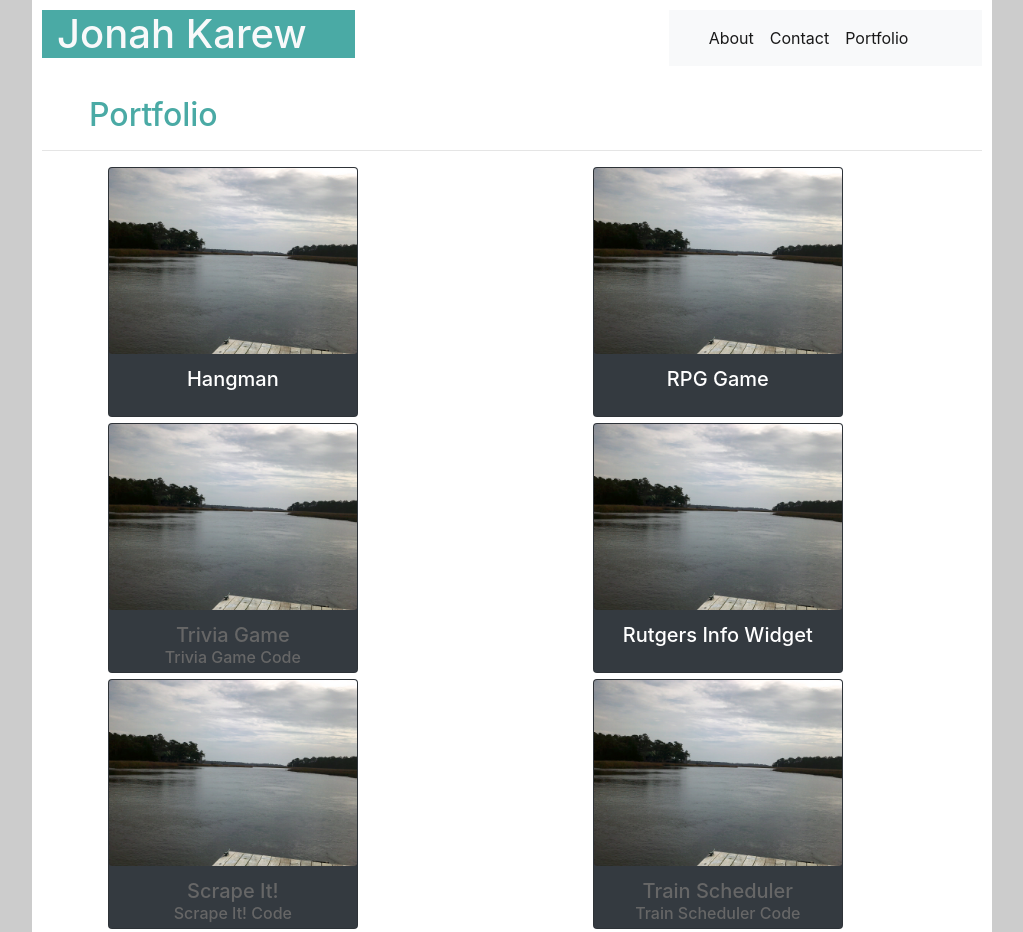
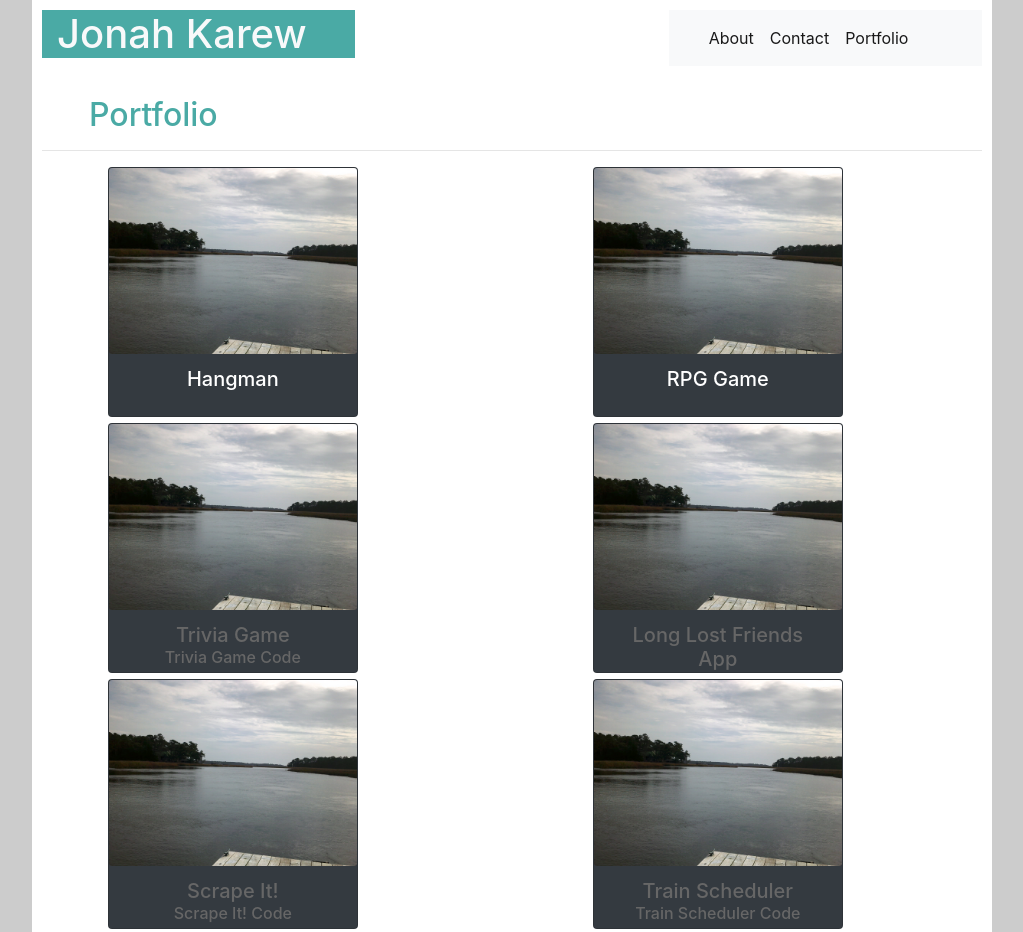
Before and after one commit to Jonahkarew/Bootstrap-Portfolio, a plain HTML site: page portfolio.html in a window 1280 px wide. Shown: the top 932 px of the page, without its empty margins (128-1151 px from the left). Drawn offline with nearby package versions, Linux system fonts and the light colour scheme.

Commit message:
updated with project 2 link

```diff
--- a/portfolio.html
+++ b/portfolio.html
@@ -98,7 +98,7 @@
           <div class="card bg-dark text-white row portfolio-image card-row">
             <img class="card-img" src="assets/images/DSCF0019.JPG" alt="Card image">
             <div class="card-img-overlay">
-              <h5 class="card-title">Rutgers Info Widget</h5>
+              <h5 class="card-title"><a href="https://long-lost-friends.herokuapp.com/">Long Lost Friends App</a> </h5>
 
             </div>
           </div>
```
